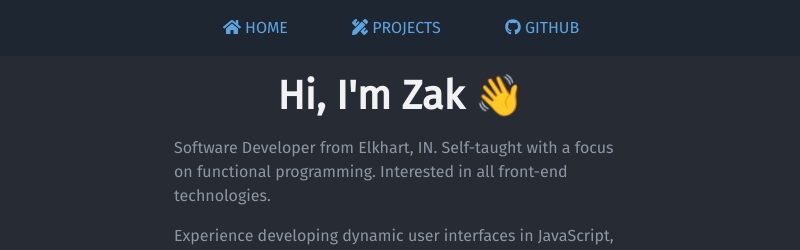
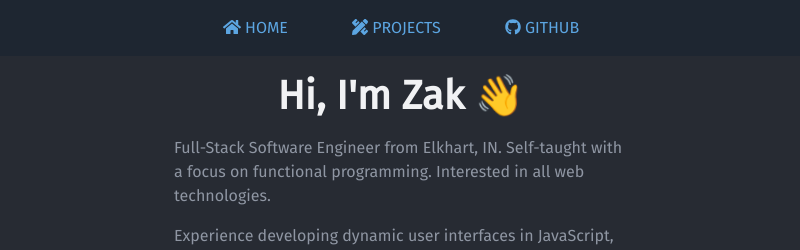
Before and after one commit to zakarynichols/portfolio-v2, a React (Create React App) app: page /#/ in a window 1280 px wide. Shown: the top 250 px of the page, without its empty margins (239-1039 px from the left). Built offline with nearby package versions, Linux system fonts and the light colour scheme.

Commit message:
text changes

```diff
--- a/public/index.html
+++ b/public/index.html
@@ -18,7 +18,6 @@
     integrity="sha384-9aIt2nRpC12Uk9gS9baDl411NQApFmC26EwAOH8WgZl5MYYxFfc+NcPb1dKGj7Sk" crossorigin="anonymous" />
   <link rel="stylesheet" href="https://cdnjs.cloudflare.com/ajax/libs/font-awesome/4.7.0/css/font-awesome.min.css" />
   <link rel="stylesheet" href="https://cdn.jsdelivr.net/gh/devicons/devicon@master/devicon.min.css">
-  <link href="https://fonts.googleapis.com/css2?family=Fira+Sans&display=swap" rel="preload" as="style" />
   <link href="https://fonts.googleapis.com/css2?family=Fira+Sans&display=swap" rel="stylesheet" />
   <!--
       Notice the use of %PUBLIC_URL% in the tags above.
--- a/src/Pages/Home/components/Hero.js
+++ b/src/Pages/Home/components/Hero.js
@@ -10,7 +10,7 @@ const Hero = () => {
                 <strong>Hi, I'm Zak <span className="wave">👋</span></strong>
             </h1>
             <p className="mt-3 mx-2">
-                Software Developer from Elkhart, IN. Self-taught with a focus on functional programming. Interested in all front-end technologies.
+                Full-Stack Software Engineer from Elkhart, IN. Self-taught with a focus on functional programming. Interested in all web technologies.
             </p>
             <p className="mt-3 mx-2">
                 Experience developing dynamic user interfaces in JavaScript, manipulating the DOM, managing state, consuming API's, HTTP Protocol,
```
Also changed, not shown: 1 other file (tests, documents, lock files or other folders).
